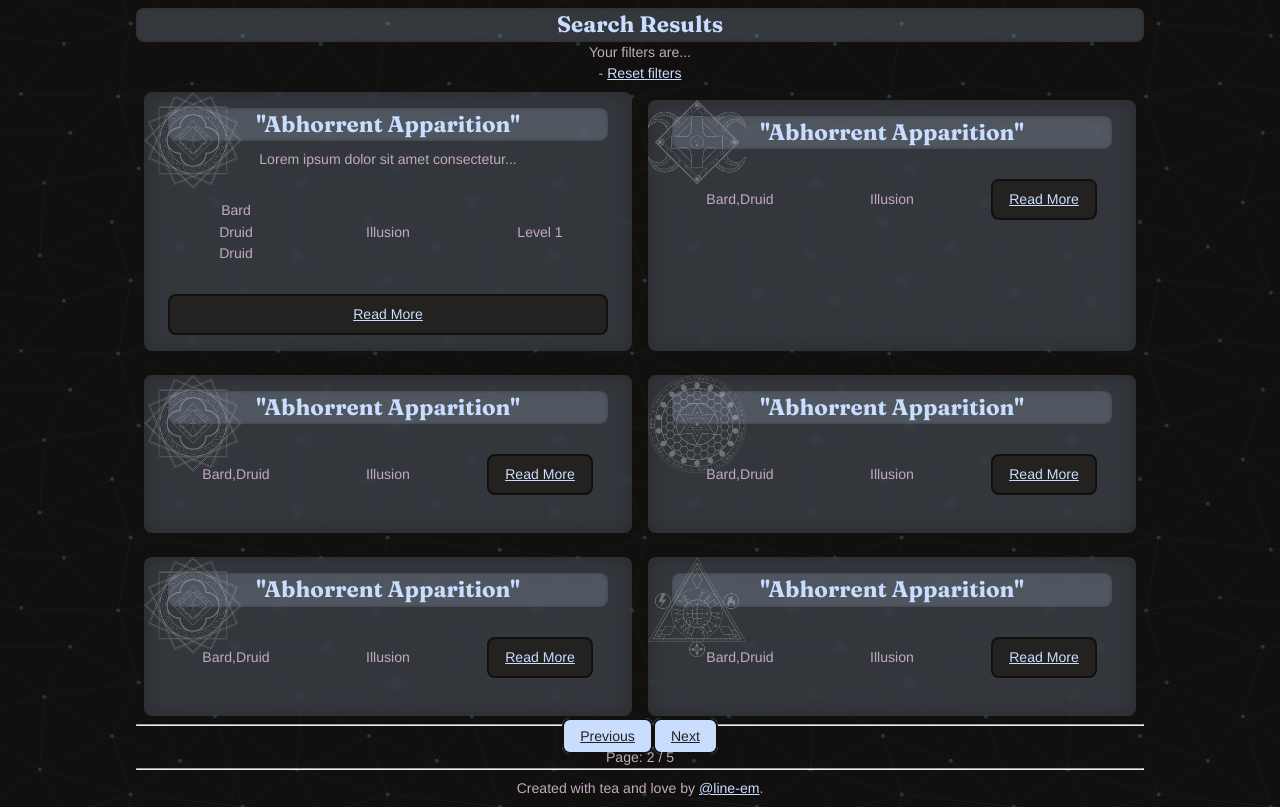
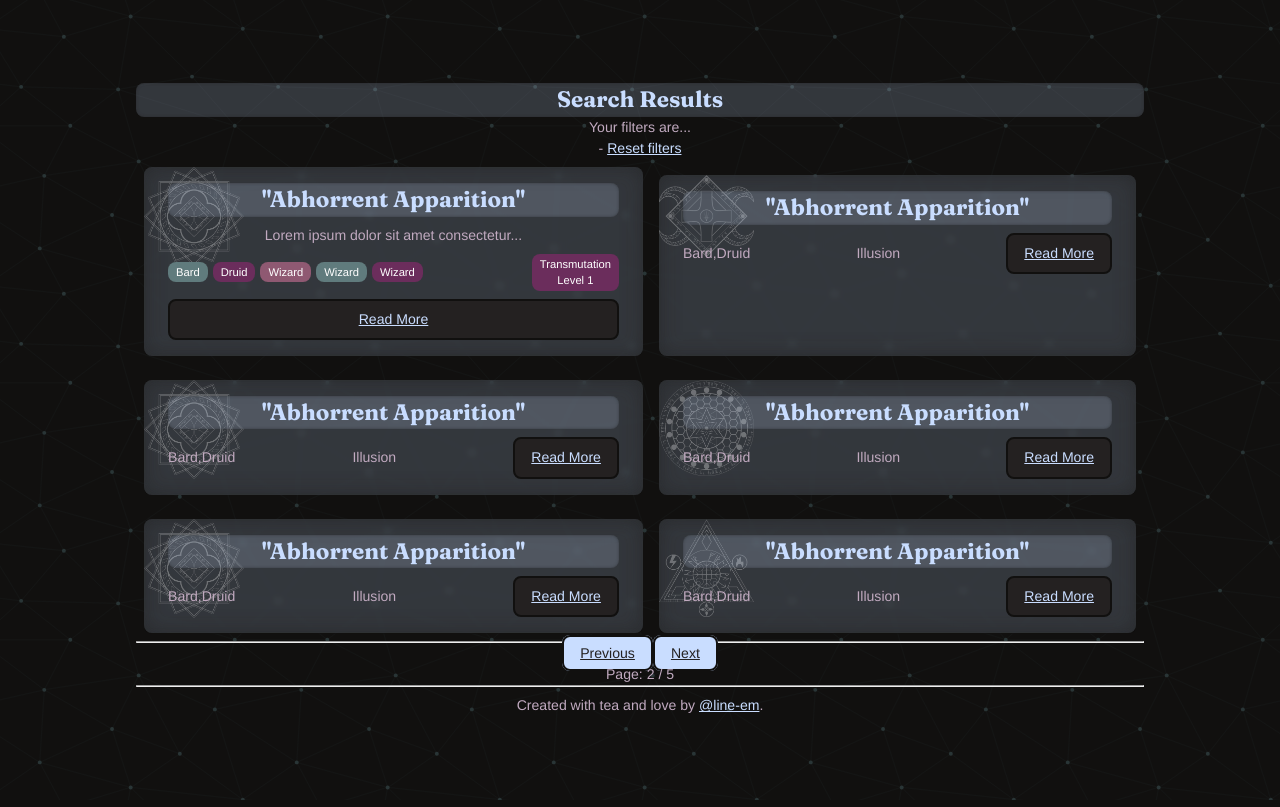
Before and after one commit to line-em/dnd-spellbook, a React (Vite) app: page /#/searchresults in a window 1280 px wide. Built offline with nearby package versions, Linux system fonts and the light colour scheme; a web font is replaced by a local one.

Commit message:
pill design

```diff
--- a/src/pages/SearchResultsMain.jsx
+++ b/src/pages/SearchResultsMain.jsx
@@ -2,6 +2,7 @@ import Heading from "../styled-components/Heading.jsx";
 import { SearchGrid, WhiteSectionBackdropLeft } from "../styled-components/SearchUtils.jsx";
 import { WhiteSection } from "../styled-components/FlexStyles";
 import { StyledButton, StyledLinkButton } from "../styled-components/StyledButton.jsx";
+import { Pill, PillBox } from "../styled-components/Pills.jsx";
 
 const SearchResultsMain = (props) => {
 	return (
@@ -19,13 +20,16 @@ const SearchResultsMain = (props) => {
 					<Heading type="4">"Abhorrent Apparition"</Heading>
 					<p>Lorem ipsum dolor sit amet consectetur...</p>
 					<SearchGrid>
-						<div>
-							<div>Bard</div>
-							<div>Druid</div>
-							<div>Druid</div>
-						</div>
-						<div>Illusion</div>
-						<div>Level 1</div>
+						<PillBox>
+							<Pill>Bard</Pill>
+							<Pill>Druid</Pill>
+							<Pill>Wizard</Pill>
+							<Pill>Wizard</Pill>
+							<Pill>Wizard</Pill>
+						</PillBox>
+						<Pill>
+							Transmutation <br /> Level 1
+						</Pill>
 					</SearchGrid>
 					<StyledLinkButton>Read More</StyledLinkButton>
 				</WhiteSection>
--- a/src/styled-components/Pills.jsx
+++ b/src/styled-components/Pills.jsx
@@ -1 +1,28 @@
 import styled from "styled-components";
+
+export const PillBox = styled.div`
+	display: flex;
+	flex-wrap: wrap;
+	gap: 5px;
+
+	& > *:not(:only-child) {
+		flex-grow: 1;
+	}
+`;
+
+export const Pill = styled.span`
+	display: inline-block;
+	color: white;
+	padding: var(--xxs) var(--xs);
+	font-size: 0.7rem;
+	border-radius: 8px;
+	background-color: var(--neutral-purple);
+
+	&:nth-child(3n + 1) {
+		background-color: var(--steel);
+	}
+
+	&:nth-child(3n + 2) {
+		background-color: var(--purple);
+	}
+`;
--- a/src/styled-components/SearchUtils.jsx
+++ b/src/styled-components/SearchUtils.jsx
@@ -6,10 +6,14 @@ import Transmutation from "../assets/schools/Transmutation.png";
 import Illusion from "../assets/schools/Illusion.png";
 
 export const SearchGrid = styled.article`
-	display: grid;
+	display: flex;
 	gap: var(--xxs) var(--s);
-	grid-template-columns: repeat(auto-fill, minmax(30%, auto));
 	place-items: center;
+	justify-content: space-between;
+
+	&:first-child {
+		flex-grow: 1;
+	}
 `;
 
 export const WhiteSectionBackdropLeft = styled.article`
```
